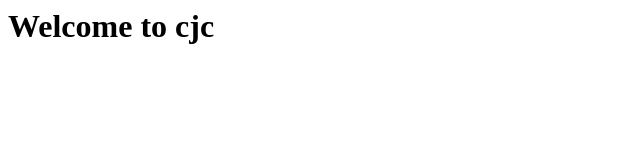
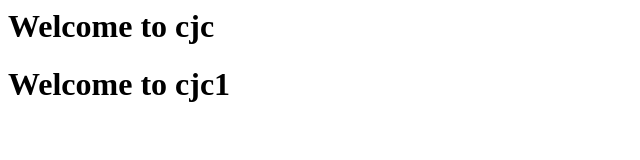
Before and after one commit to snehaldeshmukh168/Azuretask, a plain HTML site: page index.html in a window 1280 px wide. Shown: the whole page, without its empty margins (0-640 px from the left). Drawn offline with Linux system fonts and the light colour scheme.

Commit message:
index file changed

```diff
--- a/index.html
+++ b/index.html
@@ -1,5 +1,6 @@
 <html>
 <body>
 <h1> Welcome to cjc</h1>
+<h1> Welcome to cjc1</h1>
 </body>
 </html>
```
